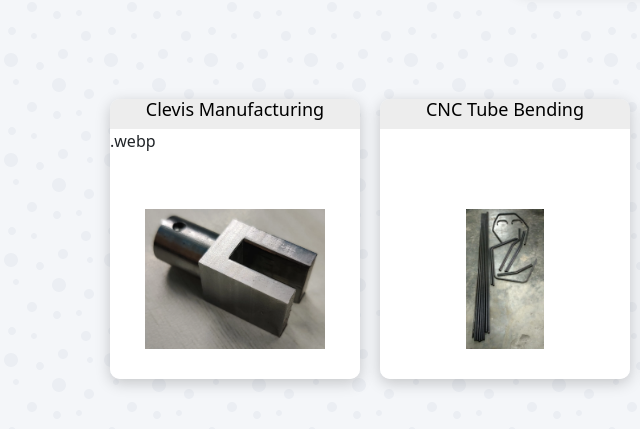
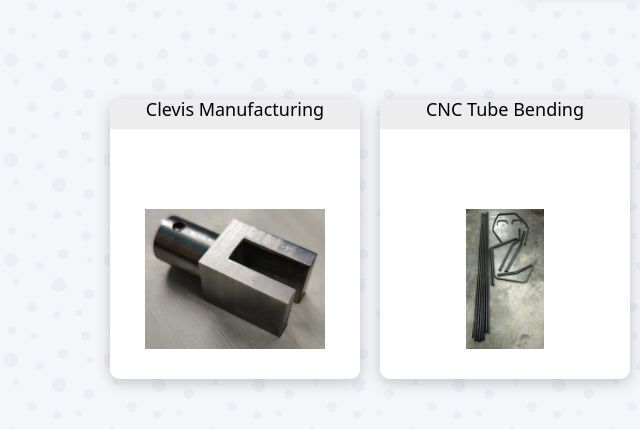
Before and after one commit to bhavesh601/confio-engineering-website_02, a website: page product_gallery.html in a window 1280 px wide. Shown: the part 1340-1769 px from the top of the page, 0-640 px from the left. Drawn offline with nearby package versions, Linux system fonts and the light colour scheme.

```diff
--- a/product_gallery.html
+++ b/product_gallery.html
@@ -355,7 +355,7 @@
 
                         <div id="carouselclivis" class="carousel slide" data-bs-ride="carousel">  <!-- unique id -->
                             <div class="carousel-inner">
-                .webp
+
                                 <div class="carousel-item active">
                                     <img src="images/CLEVIS MANUFCATURING/IMG_20210301_144032.webp"loading="lazy"
     decoding="async"
```
